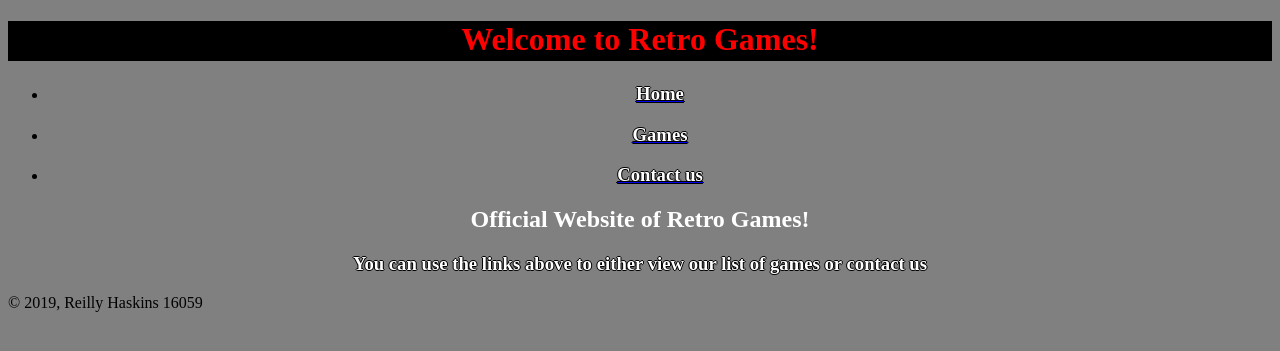
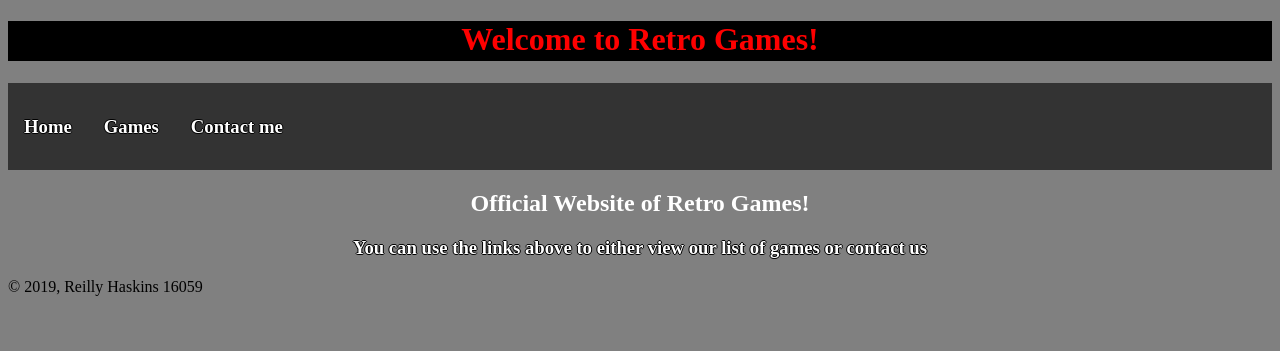
Before and after one commit to Reih02/RetroGames, a Flask app: page / in a window 1280 px wide. Shown: the top 351 px of the page. Run offline with Flask 2, Linux system fonts and the light colour scheme.

Commit message:
made small text change to navigation bar and added style to it with CSS

```diff
--- a/static/css/style.css
+++ b/static/css/style.css
@@ -32,3 +32,33 @@ h3 {
   text-align: center;
   text-shadow: 1px 0 0 #000, 0 -1px 0 #000, 0 1px 0 #000, -1px 0 0 #000;
 }
+
+ul {
+  list-style-type: none;
+  margin: 0;
+  padding: 0;
+  overflow: hidden;
+  background-color: #333;
+}
+
+li {
+  float: left;
+}
+
+li a {
+  display: block;
+  color: white;
+  text-align: center;
+  padding: 14px 16px;
+  text-decoration: none;
+}
+
+li a:hover {
+  color: red;
+  background-color: #111;
+}
+
+li a:active {
+  color: red;
+  background-color: #111;
+}
--- a/templates/navigation.html
+++ b/templates/navigation.html
@@ -2,6 +2,6 @@
 	<ul>
 			<li><a class="" href="/"><h3>Home</h3></a>
 			<li><a href="/games"><h3>Games</h3></a>
-			<li><a href="/contact"><h3>Contact us</h3></a>
+			<li><a href="/contact"><h3>Contact me</h3></a>
 	</ul>
 </div>
```
